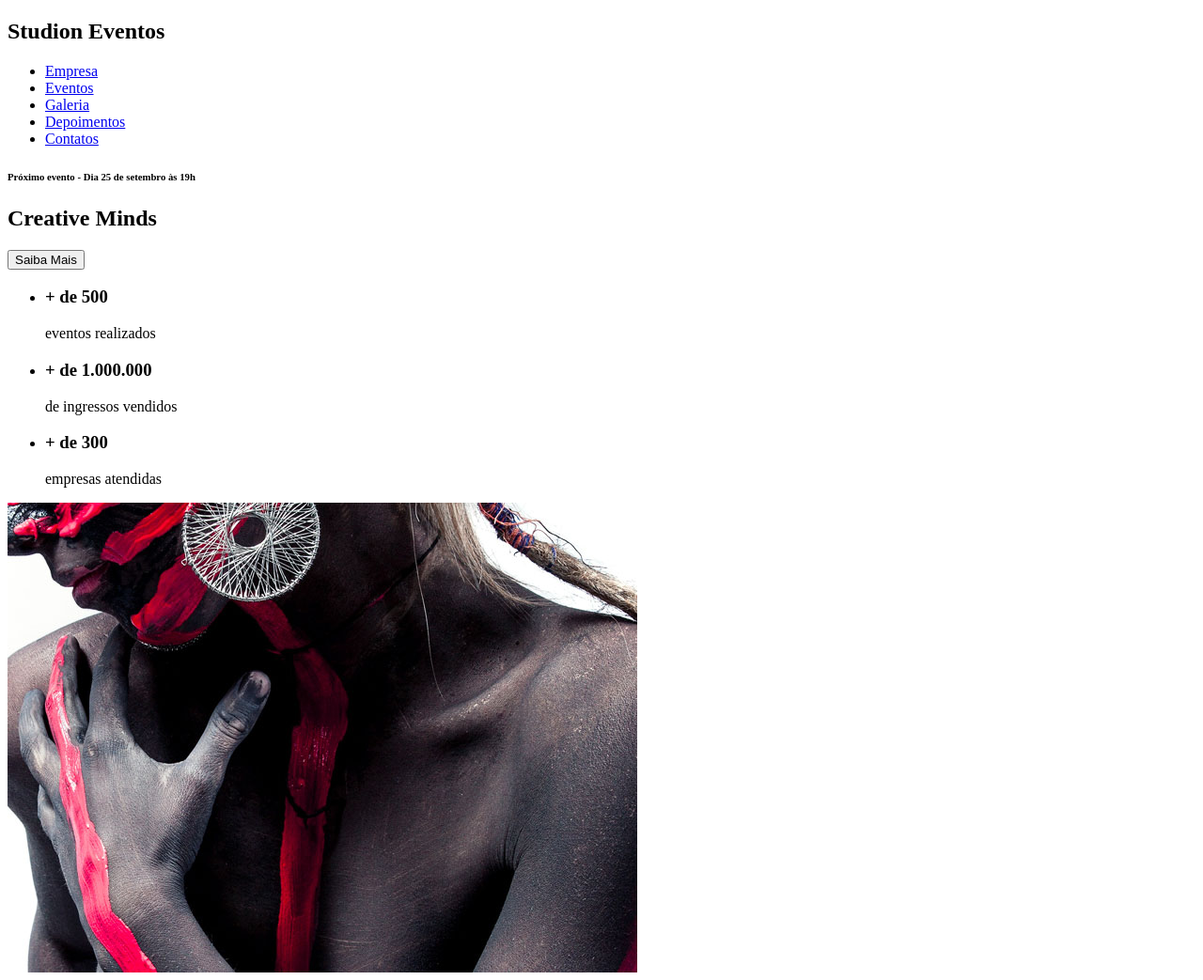
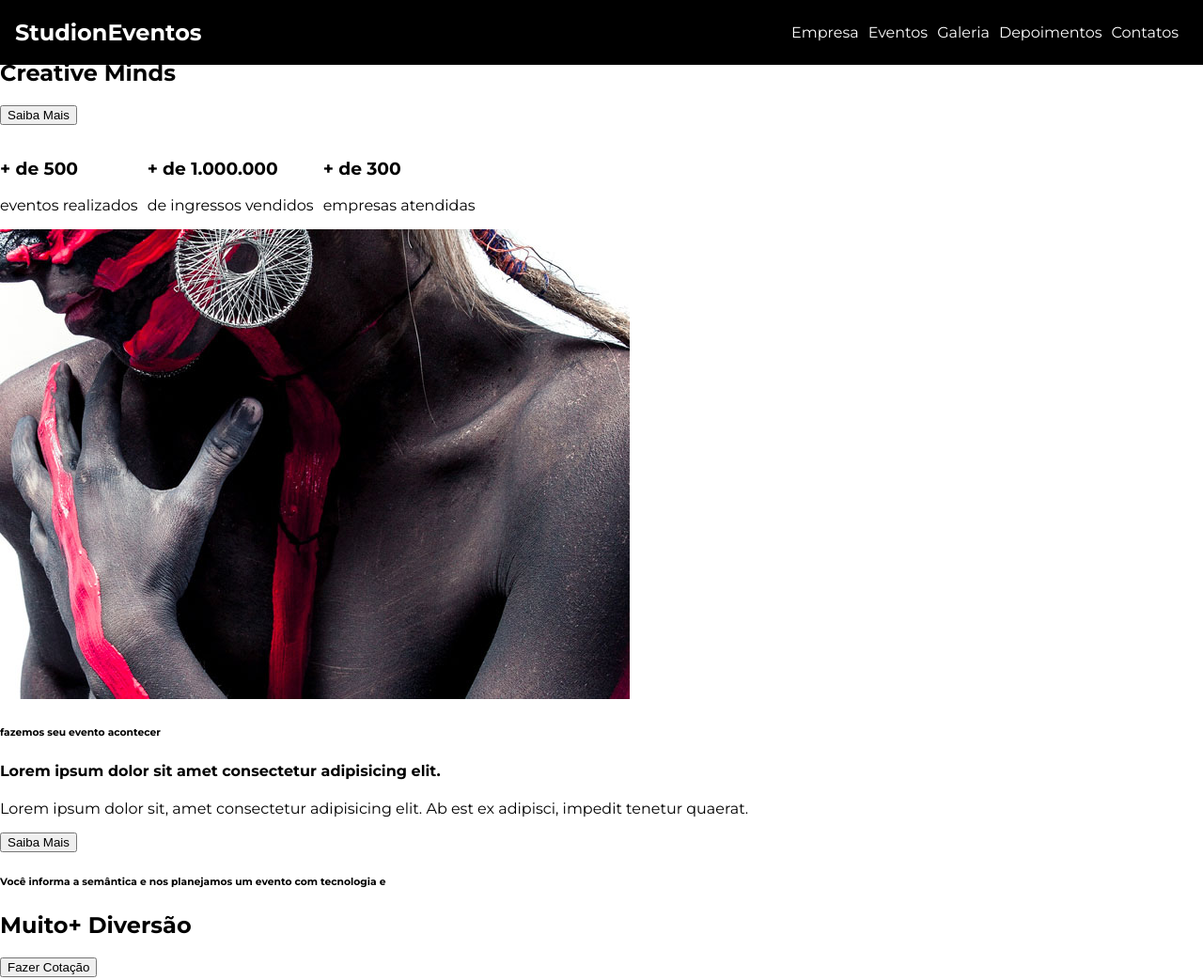
Before and after one commit to NRotondaro/studion, a website: page src/index.html in a window 1280 px wide. Shown: the top 1043 px of the page at 94% size. Drawn offline with Linux system fonts and the light colour scheme.

Commit message:
feat(nav): added base style

```diff
--- a/src/index.html
+++ b/src/index.html
@@ -6,14 +6,14 @@
     <meta http-equiv="X-UA-Compatible" content="IE=edge">
     <meta name="viewport" content="width=device-width, initial-scale=1.0">
     <title>Studion</title>
+    <link rel="stylesheet" href="style.css">
 </head>
 
 <body>
-    <nav>
-        <h1>Studi<span>on</span>
-            <spna>Eventos</spna>
+    <nav class="navbar">
+        <h1>Studi<span>on</span><spna>Eventos</spna>
         </h1>
-        <ul>
+        <ul class="navbar__links">
             <li>
                 <a href="#empresa">
                     Empresa
--- /dev/null
+++ b/src/style.css
@@ -0,0 +1,46 @@
+@import url('https://fonts.googleapis.com/css2?family=Montserrat:wght@400;700&display=swap');
+
+* {
+    box-sizing: border-box;
+}
+
+:root {
+    font-family: 'Montserrat', sans-serif;
+}
+
+body {
+    margin: 0;
+}
+
+ul {
+    display: flex;
+    list-style: none;
+    padding-left: 0;
+}
+
+li {
+    margin-right: 0.625rem;
+}
+
+.navbar {
+    position: fixed;
+    display: grid;
+    grid-template-columns: 1fr 9fr;
+    align-items: center;
+    top: 0;
+    left: 0;
+    width: 100vw;
+    padding: 0 1rem;
+    background-color: #000;
+    color: #FFF;
+}
+
+.navbar__links {
+    justify-self: end;
+}
+
+.navbar__links a {
+    color: #FFF;
+    text-decoration: none;
+
+}
```
